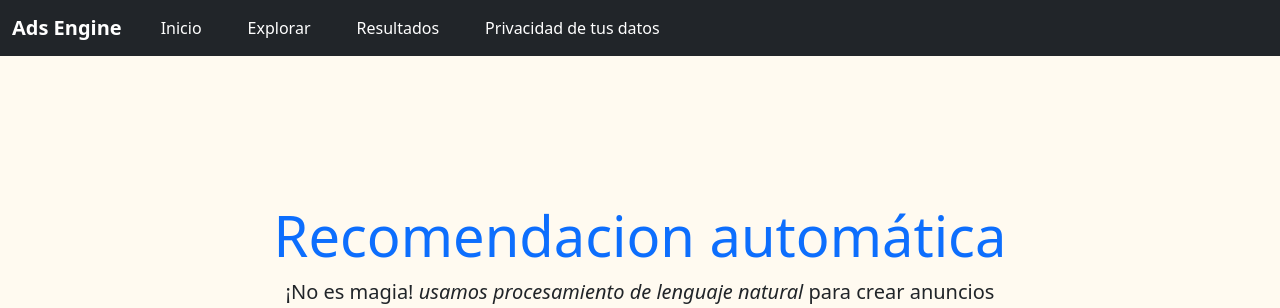
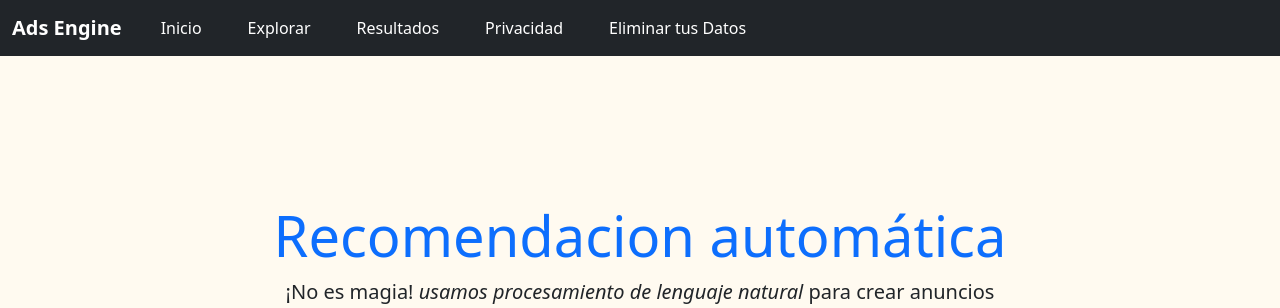
Before and after one commit to coderunner86/ads-engine, a Flask app: page /match_audience in a window 1280 px wide. Shown: the top 308 px of the page. Run offline with Flask 3, Linux system fonts and the light colour scheme; data that the repository does not hold is empty; some libraries are stand-ins or nearby versions.

Commit message:
Update layout.html

```diff
--- a/templates/includes/layout.html
+++ b/templates/includes/layout.html
@@ -119,8 +119,11 @@ body {
                 <a class="nav-link" href="/results">Resultados</a>
               </li>
               <li class="nav-item">
-                  <a class="nav-link" href="/privacy-policy">Privacidad de tus datos</a>
+                  <a class="nav-link" href="/privacy-policy">Privacidad</a>
               </li>
+            <li class="nav-item">
+                <a class="nav-link" href="/delete-data">Eliminar tus Datos</a>
+            </li>
             </ul>
           </div>
         </div>
```
